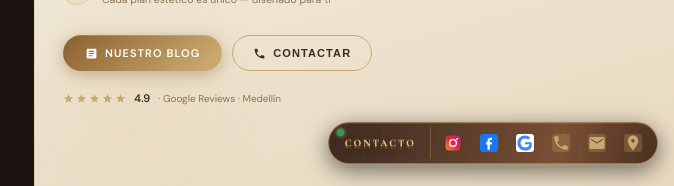
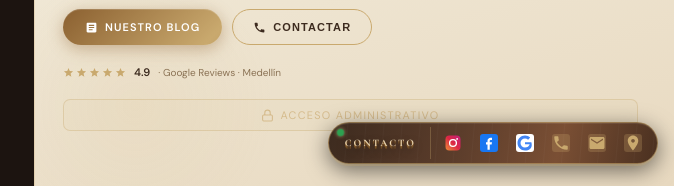
Before and after one commit to sebastianlopezramirez/G-Doctors, a website: page index.html in a window 1280 px wide. Shown: the part 614-800 px from the top of the page, 606-1280 px from the left. Drawn offline with nearby package versions, Linux system fonts and the light colour scheme.

Commit message:
feat: boton admin en valor-panel desktop

```diff
--- a/index.html
+++ b/index.html
@@ -1625,8 +1625,35 @@ main.open .panel{transform:translateX(0)}/* panel slide in */
 }
 
 
+/* ── BOTÓN ADMIN desktop (valor-panel) ── */
+.vp-admin-link {
+  display: flex;
+  align-items: center;
+  justify-content: center;
+  gap: 6px;
+  margin-top: 20px;
+  padding: 8px 16px;
+  border: 1px solid rgba(201,169,110,.35);
+  border-radius: 7px;
+  color: rgba(201,169,110,.65);
+  font-size: .68rem;
+  letter-spacing: .12em;
+  text-decoration: none;
+  text-transform: uppercase;
+  background: rgba(201,169,110,.04);
+  transition: all .2s;
+  width: 100%;
+  box-sizing: border-box;
+}
+.vp-admin-link:hover {
+  border-color: rgba(201,169,110,.7);
+  color: #C9A96E;
+  background: rgba(201,169,110,.10);
+}
+
 /* ── BOTÓN ACCESO ADMIN ── */
 @media (max-width: 768px) {
+  .vp-admin-link { display: none; }  /* en móvil se usa mf-admin-link del footer */
   .mf-admin-link {
     display: flex;
     align-items: center;
@@ -2106,6 +2133,15 @@ main.open .panel{transform:translateX(0)}/* panel slide in */
     <span class="vp-rating-score">4.9</span>
     <span class="vp-rating-text">· Google Reviews · Medellín</span>
   </div>
+
+  <!-- Acceso admin en desktop (valor-panel) -->
+  <a class="vp-admin-link" href="https://claude.ai/artifact/EXcxctcmrNADFXr8vWaLQx" target="_blank" rel="noopener">
+    <svg viewBox="0 0 24 24" fill="none" stroke="currentColor" stroke-width="2" width="13" height="13">
+      <rect x="3" y="11" width="18" height="11" rx="2"/>
+      <path d="M7 11V7a5 5 0 0110 0v4"/>
+    </svg>
+    Acceso administrativo
+  </a>
 
   </aside>
 
```
